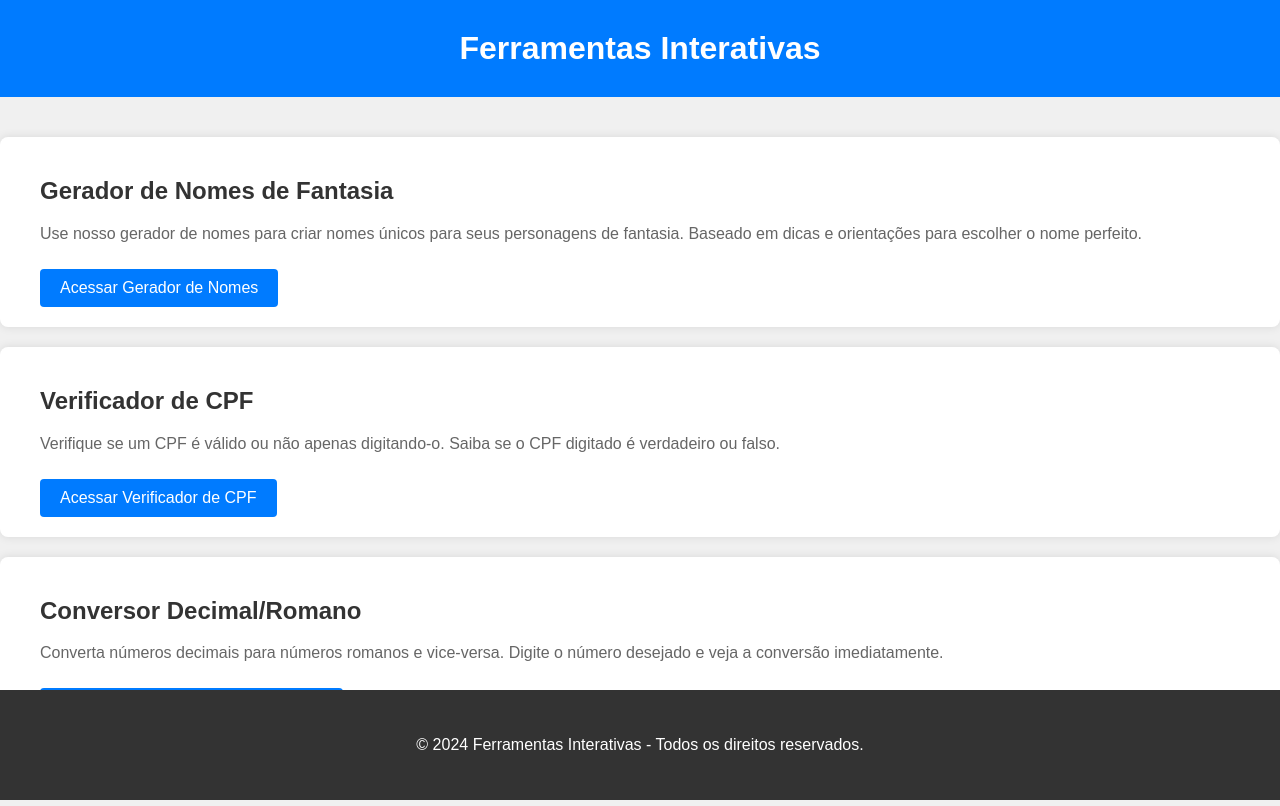
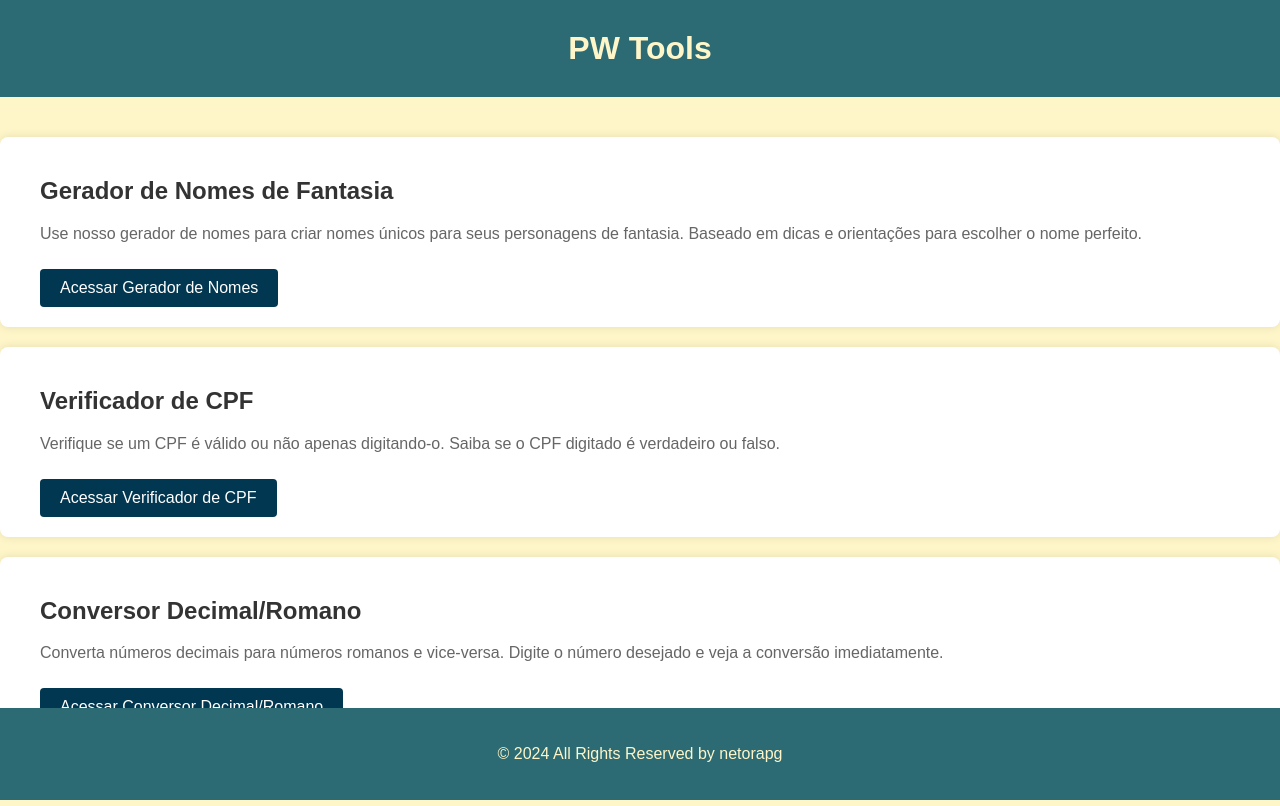
Before and after one commit to netorapg/pw-tools, a plain HTML site: page index.html in a window 1280 px wide. Drawn offline with Linux system fonts and the light colour scheme.

Commit message:
melhorado o rodapé e aplicado a paleta de cores padrão

```diff
--- a/conversorDecimalRomanos/conversorDecimalRomanos.css
+++ b/conversorDecimalRomanos/conversorDecimalRomanos.css
@@ -5,12 +5,12 @@
     align-items: center;
     height: 100vh;
     margin: 0;
-    background-color: #f0f0f0;
+    background-color: #fef5c8;
 }
 
 .container {
     text-align: center;
-    background-color: #fff;
+    background-color: #00988d;
     padding: 20px;
     border-radius: 8px;
     box-shadow: 0 0 10px rgba(0, 0, 0, 0.1);
@@ -18,7 +18,7 @@
 }
 
 h1 {
-    color: #333;
+    color: #fef5c8;
 }
 
 .converter {
@@ -40,15 +40,15 @@
 button {
     padding: 10px 20px;
     font-size: 18px;
-    background-color: #007bff;
-    color: #fff;
+    background-color: #2c6b74;
+    color: #fef5c8;
     border: none;
     cursor: pointer;
     border-radius: 4px;
 }
 
 button:hover {
-    background-color: #0056b3;
+    background-color: #f23e02;
 }
 
 input[readonly] {
--- a/geradorNomesFantasia/geradorNomesFantasia.css
+++ b/geradorNomesFantasia/geradorNomesFantasia.css
@@ -5,12 +5,12 @@
     align-items: center;
     height: 100vh;
     margin: 0;
-    background-color: #f0f0f0;
+    background-color: #fef5c8;
 }
 
 .container {
     text-align: center;
-    background-color: #fff;
+    background-color: #00988d;
     padding: 20px;
     border-radius: 8px;
     box-shadow: 0 0 10px rgba(0, 0, 0, 0.1);
@@ -18,18 +18,19 @@
 }
 
 h1 {
-    color: #333;
+    color: #fef5c8;
 }
 
 #nomeGerado {
     margin: 20px 0;
     font-size: 24px;
+    color: #f23e02;
 }
 
 button {
     padding: 10px 20px;
     font-size: 18px;
-    background-color: #007bff;
+    background-color: #013750;
     color: #fff;
     border: none;
     cursor: pointer;
@@ -37,5 +38,5 @@
 }
 
 button:hover {
-    background-color: #0056b3;
+    background-color: #f23e02;
 }
--- a/index.html
+++ b/index.html
@@ -9,7 +9,7 @@
 <body>
     <header>
         <div class="container">
-            <h1>Ferramentas Interativas</h1>
+            <h1>PW Tools</h1>
         </div>
     </header>
 
@@ -41,8 +41,12 @@
 
     <footer>
         <div class="container">
-            <p>&copy; 2024 Ferramentas Interativas - Todos os direitos reservados.</p>
+            <p>&copy; <span id="ano-atual"></span> All Rights Reserved by netorapg</p>
         </div>
     </footer>
 </body>
 </html>
+
+<script>
+    const anoAtual = new Date().getFullYear();
+    document.getElementById('ano-atual').textContent = anoAtual;</script>
--- a/styles.css
+++ b/styles.css
@@ -3,7 +3,7 @@
     font-family: Arial, sans-serif;
     margin: 0;
     padding: 0;
-    background-color: #f0f0f0;
+    background-color: #fef5c8;
 }
 
 .container {
@@ -13,8 +13,8 @@
 }
 
 header {
-    background-color: #007bff;
-    color: #fff;
+    background-color: #2c6b74;
+    color: #fef5c8;
     padding: 10px 0;
     text-align: center;
 }
@@ -50,7 +50,7 @@
 .tool-section .btn {
     display: inline-block;
     padding: 10px 20px;
-    background-color: #007bff;
+    background-color: #013750;
     color: #fff;
     text-decoration: none;
     border-radius: 4px;
@@ -58,14 +58,14 @@
 }
 
 .tool-section .btn:hover {
-    background-color: #0056b3;
+    background-color: #f23e02;
 }
 
 footer {
-    background-color: #333;
-    color: #fff;
+    background-color: #2c6b74;
+    color: #fef5c8;
     text-align: center;
-    padding: 10px 0;
+    padding: 1px 0;
     position: fixed;
     bottom: 0;
     width: 100%;
--- a/verificadorCPF/verificadorCPF.css
+++ b/verificadorCPF/verificadorCPF.css
@@ -5,12 +5,12 @@
     align-items: center;
     height: 100vh;
     margin: 0;
-    background-color: #f0f0f0;
+    background-color: #fef5c8;
 }
 
 .container {
     text-align: center;
-    background-color: #fff;
+    background-color: #00988d;
     padding: 20px;
     border-radius: 8px;
     box-shadow: 0 0 10px rgba(0, 0, 0, 0.1);
@@ -18,12 +18,13 @@
 }
 
 h1 {
-    color: #333;
+    color: #fef5c8;
 }
 
 label {
     display: block;
     margin-bottom: 10px;
+    color: #fef5c8;
 }
 
 input {
@@ -33,10 +34,11 @@
     font-size: 16px;
 }
 
+
 button {
     padding: 10px 20px;
     font-size: 18px;
-    background-color: #007bff;
+    background-color: #013750;
     color: #fff;
     border: none;
     cursor: pointer;
@@ -44,7 +46,7 @@
 }
 
 button:hover {
-    background-color: #0056b3;
+    background-color: #f23e02;
 }
 
 p#resultado {
```
